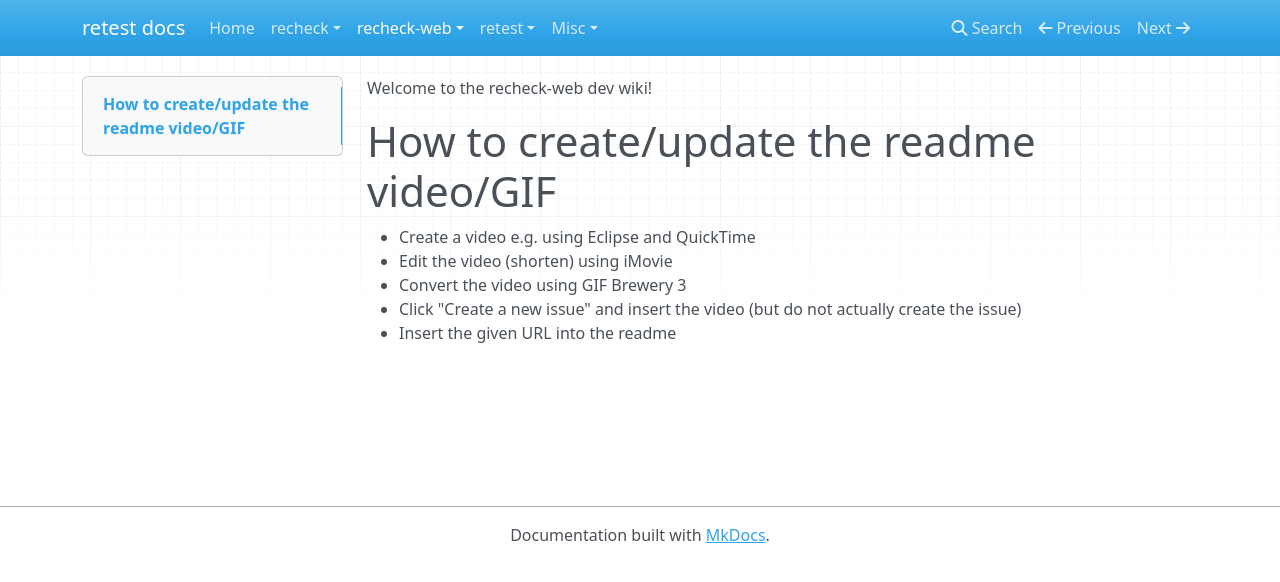
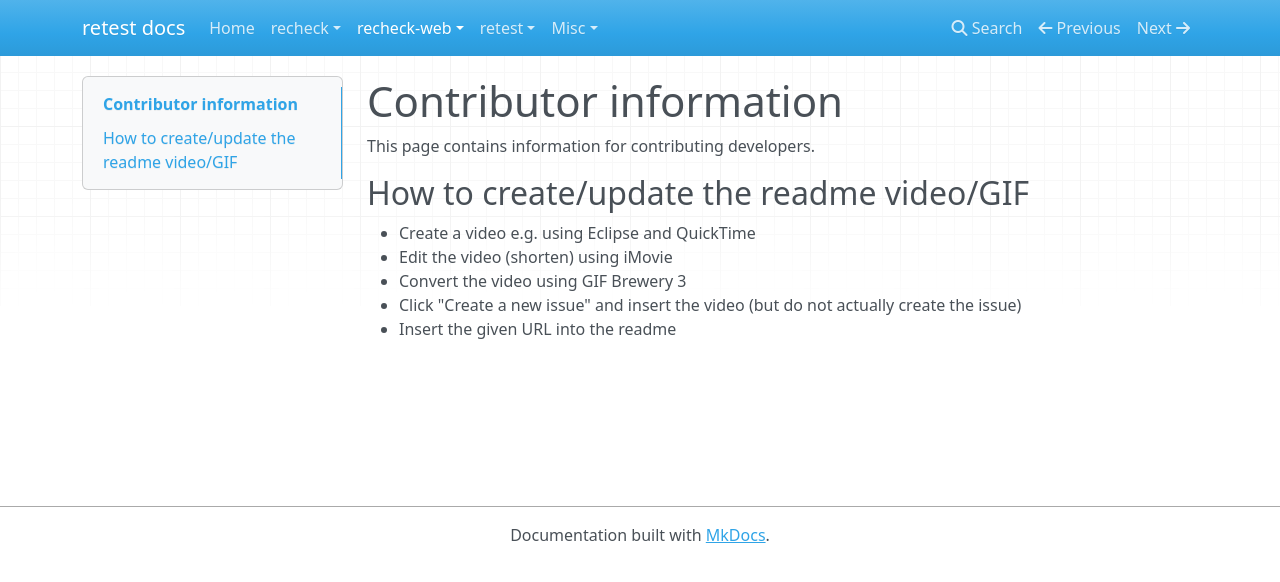
Before and after one commit to retest/docs, an MkDocs documentation site: the page built from docs/recheck-web/contributor-information.md, in a window 1280 px wide. Shown: the top 582 px of the page. Built offline with MkDocs 1.6.1, drawn with Linux system fonts in a browser that asks for light colours; nearby versions of some CDN libraries.

Commit message:
Improve page name

```diff
--- a/docs/recheck-web/home.md
+++ b/docs/recheck-web/contributor-information.md
@@ -1,6 +1,8 @@
-Welcome to the recheck-web dev wiki!
+# Contributor information
 
-# How to create/update the readme video/GIF
+This page contains information for contributing developers.
+
+## How to create/update the readme video/GIF
 
  * Create a video e.g. using Eclipse and QuickTime
  * Edit the video (shorten) using iMovie
--- a/mkdocs.yml
+++ b/mkdocs.yml
@@ -7,7 +7,7 @@ nav:
     - 'Location of the Golden Master files': 'recheck/location-of-the-golden-master-files.md'
     - 'Reuse Golden Master files': 'recheck/reuse-golden-master-files.md'
   - recheck-web:
-    - 'recheck-web/home.md'
+    - 'Contributor information': 'recheck-web/contributor-information.md'
   - retest:
     - 'English': 'retest/en/index.md'
     - 'Deutsch': 'retest/de/index.md'
```
